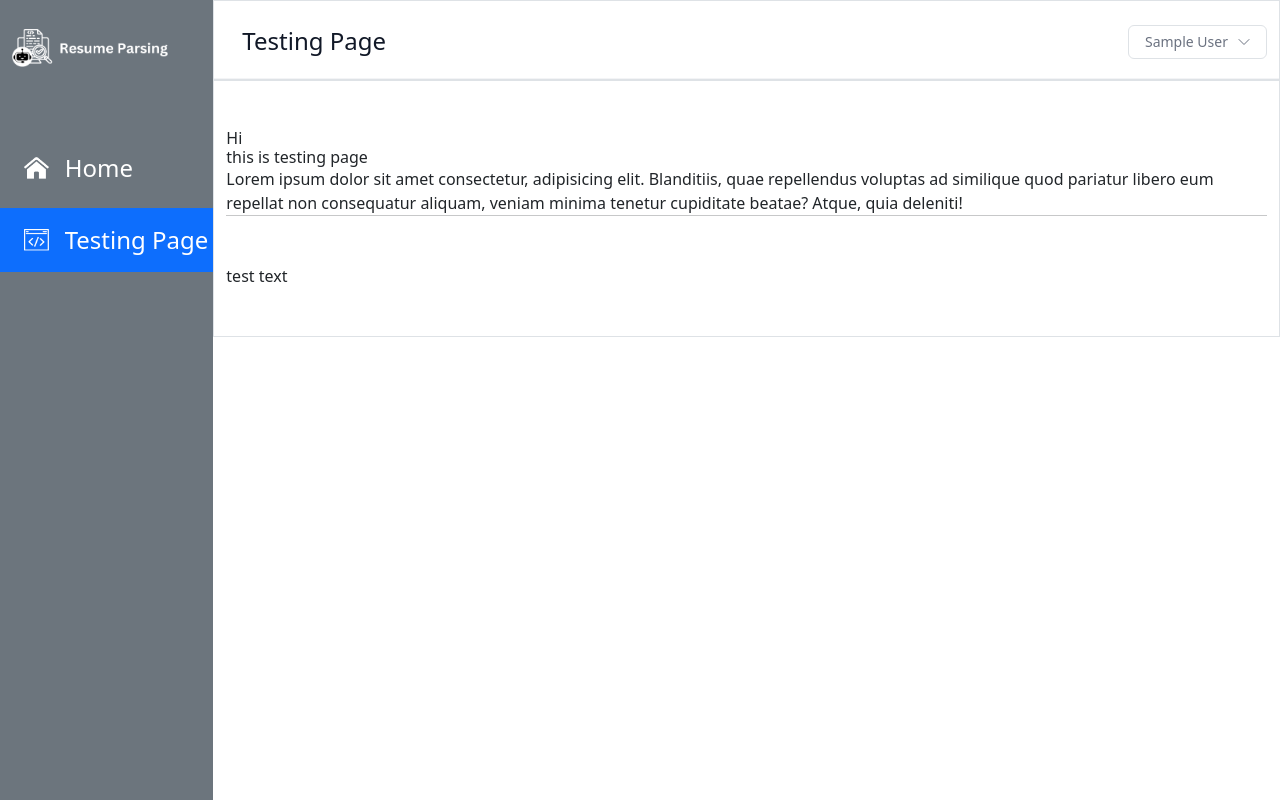
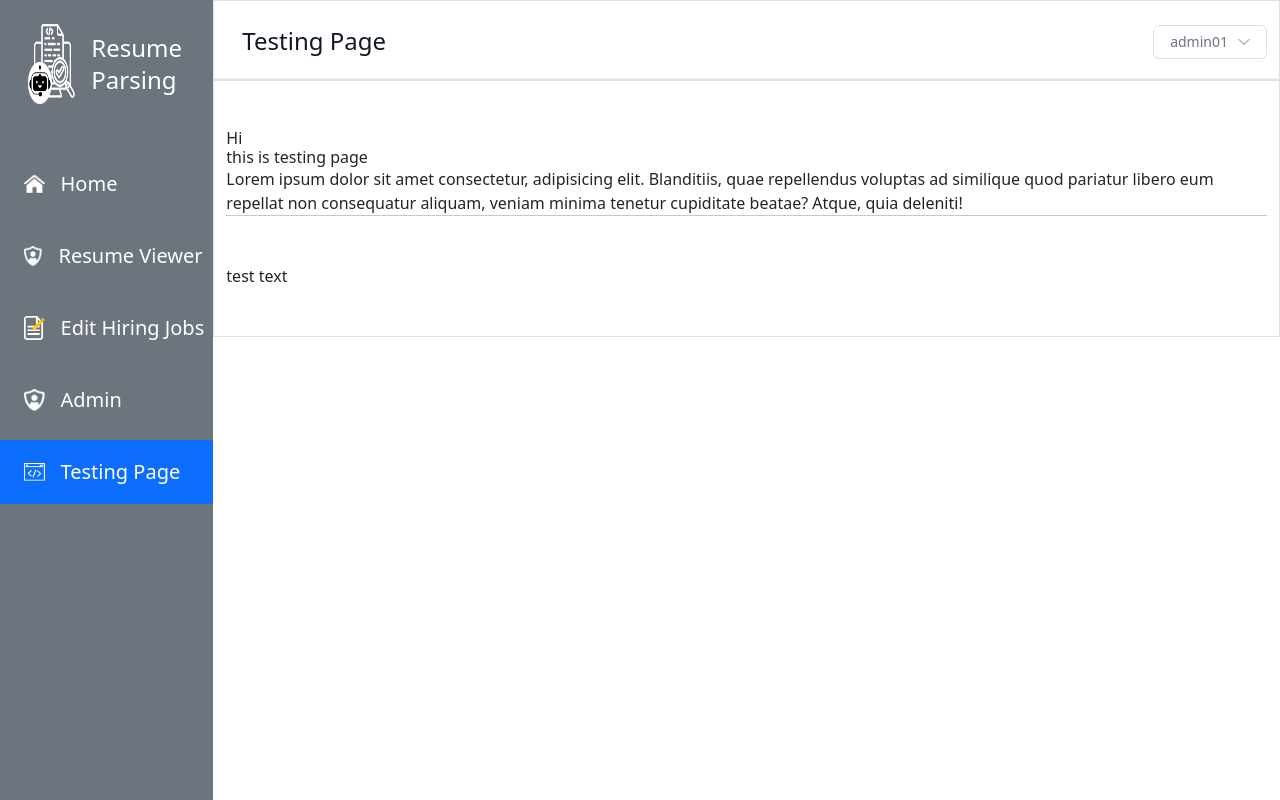
Before and after one commit to tanaratsaehia/WebAppProject-RecruitmentSystem, a Laravel app: page /testing in a window 1280 px wide. Run offline with Laravel 10, Linux system fonts and the light colour scheme; a user stored in the database is signed in; data comes from the database, SQL or seed files in the repository; tables that the repository leaves empty hold one stand-in row (values such as "Sample post"); style sheets or scripts are compiled from the project's sources; some libraries are stand-ins or nearby versions.

Commit message:
add user seed and finish menu bar

```diff
--- a/database/seeders/DatabaseSeeder.php
+++ b/database/seeders/DatabaseSeeder.php
@@ -18,5 +18,10 @@ class DatabaseSeeder extends Seeder
         //     'name' => 'Test User',
         //     'email' => 'test@example.com',
         // ]);
+
+        $this->call([
+            UserSeeder::class, // ⭐️ Add your new seeder here
+            // OtherSeeders::class, // Add any other seeders you create
+        ]);
     }
 }
--- a/resources/views/components/side-menu.blade.php
+++ b/resources/views/components/side-menu.blade.php
@@ -1,25 +1,68 @@
 <nav class="sticky-top flex row">
-    <div class="h-20 mt-2 d-flex align-items-center ">
-        <img src="{{ asset('images/side_bar_logo_white.png') }}" alt="" width="85%">
+    <div class="h-20 ms-3 mt-4 d-flex">
+        <img src="{{ asset('images/side_bar_logo_white.png') }}" alt="" width="25%">
+        <div class="d-flex align-items-center">
+            <p class="ms-3 text-2xl fs-4 text-white">Resume Parsing</p>
+        </div>
     </div>
     <!-- if same route name -->
     <div class="p-0 mt-5 w-100">
         <div class="{{ request()->routeIs('dashboard') ? 'bg-primary' : '' }} w-100 ps-2">
             <a href="{{ route('dashboard') }}" class="p-0 m-0 w-100">
                 <div class="h-16 d-flex align-items-center">
-                    <img src="{{ asset('images/home_icon_white.png') }}" alt="" width="12%" class="ms-3">
-                    <p class="ms-3 text-2xl fs-4 text-white">Home</p>
+                    <img src="{{ asset('images/home_icon_white.png') }}" alt="" width="10%" class="ms-3">
+                    <p class="ms-3 text-2xl fs-5 text-white">Home</p>
                 </div>
             </a>
         </div>
 
+        @if (auth()->user()->role == "user")
+            <div class="w-100 ps-2 mt-2">
+                <a href="#" class="p-0 m-0 w-100">
+                    <div class="h-16 d-flex align-items-center">
+                        <img src="{{ asset('images/paper_icon_white.png') }}" alt="" width="9%" class="ms-3">
+                        <p class="ms-3 text-2xl fs-5 text-white">Upload Resume</p>
+                    </div>
+                </a>
+            </div>
+        @endif
+
+        @if (auth()->user()->role == "hr" || auth()->user()->role == "superHR")
+            <div class="w-100 ps-2 mt-2">
+                <a href="#" class="p-0 m-0 w-100">
+                    <div class="h-16 d-flex align-items-center">
+                        <img src="{{ asset('images/admin_icon_white.png') }}" alt="" width="9%" class="ms-3">
+                        <p class="ms-3 text-2xl fs-5 text-white">Resume Viewer</p>
+                    </div>
+                </a>
+            </div>
+            <div class="w-100 ps-2 mt-2">
+                <a href="#" class="p-0 m-0 w-100">
+                    <div class="h-16 d-flex align-items-center">
+                        <img src="{{ asset('images/paper_and_pencil_icon_white.png') }}" alt="" width="10%" class="ms-3">
+                        <p class="ms-3 text-2xl fs-5 text-white">Edit Hiring Jobs</p>
+                    </div>
+                </a>
+            </div>
+        @endif
+
+        @if (auth()->user()->role == "superHR")
+            <div class="w-100 ps-2 mt-2">
+                <a href="#" class="p-0 m-0 w-100">
+                    <div class="h-16 d-flex align-items-center">
+                        <img src="{{ asset('images/admin_icon_white.png') }}" alt="" width="10%" class="ms-3">
+                        <p class="ms-3 text-2xl fs-5 text-white">Admin</p>
+                    </div>
+                </a>
+            </div>
+        @endif
 
 
         <div class="{{ request()->routeIs('testing') ? 'bg-primary' : '' }} w-100 ps-2 mt-2">
             <a href="{{ route('testing') }}" class="p-0 m-0 w-100">
                 <div class="h-16 d-flex align-items-center">
-                    <img src="{{ asset('images/dev_icon_white.png') }}" alt="" width="12%" class="ms-3">
-                    <p class="ms-3 text-2xl fs-4 text-white">Testing Page</p>
+                    <img src="{{ asset('images/dev_icon_white.png') }}" alt="" width="10%" class="ms-3">
+                    <p class="ms-3 text-2xl fs-5 text-white">Testing Page</p>
                 </div>
             </a>
         </div>
```
Also changed, not shown: database/seeders/UserSeeder.php (added, +43 -0 lines), README.md, database/migrations/2025_10_01_081723_update_users_table.php (added), public/images/admin_icon_black.png (added), public/images/admin_icon_white.png (added), public/images/paper_icon_black.png (added), public/images/paper_icon_white.png (added), public/images/side_bar_logo_black.png (added), public/images/side_bar_logo_white.png.
